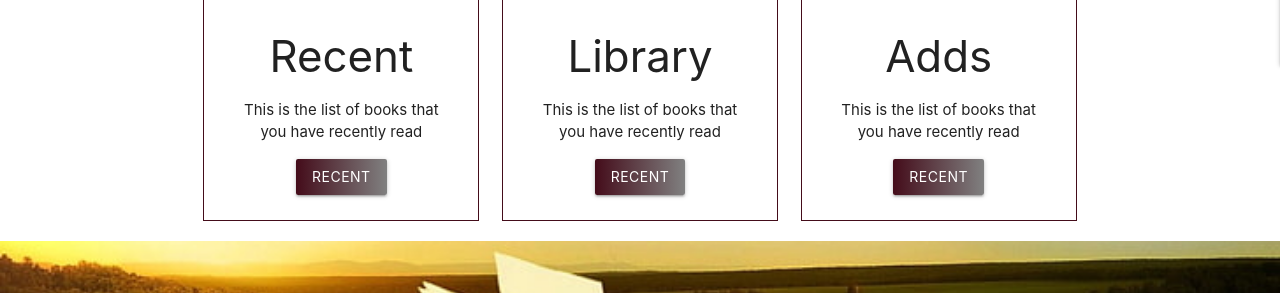
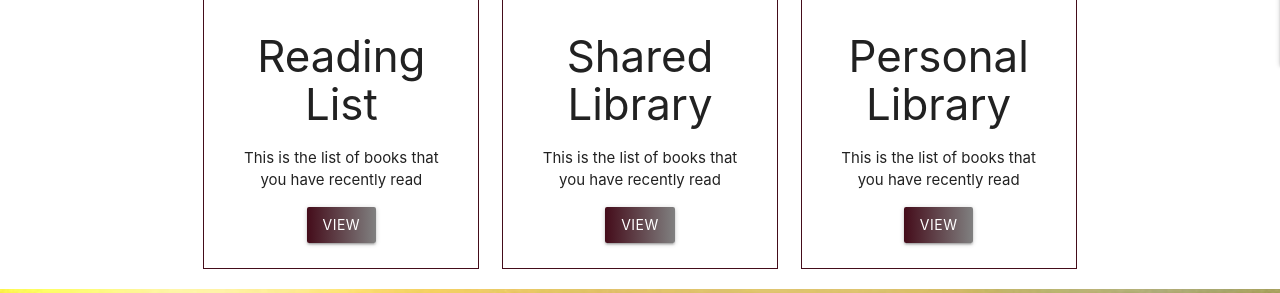
Before and after one commit to MigsGithub/Generic, a plain HTML site: page materialize/index.html in a window 1280 px wide. Shown: the part 795-1088 px from the top of the page. Drawn offline with nearby package versions, Linux system fonts and the light colour scheme.

Commit message:
changed the text content on the divs

```diff
--- a/materialize/index.html
+++ b/materialize/index.html
@@ -93,25 +93,25 @@
                 <div class="col s4">
                     <div class="service-container center-align">
                         <i class="material-icons my-icon">library_books</i>
-                        <h3>Recent</h3>
+                        <h3>Reading List</h3>
                         <p>This is the list of books that you have recently read</p>
-                        <button class="btn bg-primary">Recent</button>
+                        <button class="btn bg-primary">View</button>
                     </div>
                 </div>
                 <div class="col s4">
                     <div class="service-container center-align">
                         <i class="material-icons my-icon">storage</i>
-                        <h3>Library</h3>
+                        <h3>Shared Library</h3>
                         <p>This is the list of books that you have recently read</p>
-                        <button class="btn bg-primary">Recent</button>
+                        <button class="btn bg-primary">View</button>
                     </div>
                 </div>
                 <div class="col s4">
                     <div class="service-container center-align">
                         <i class="material-icons my-icon">library_add</i>
-                        <h3>Adds</h3>
+                        <h3>Personal Library</h3>
                         <p>This is the list of books that you have recently read</p>
-                        <button class="btn bg-primary">Recent</button>
+                        <button class="btn bg-primary">View</button>
                     </div>
                 </div>
 
```
